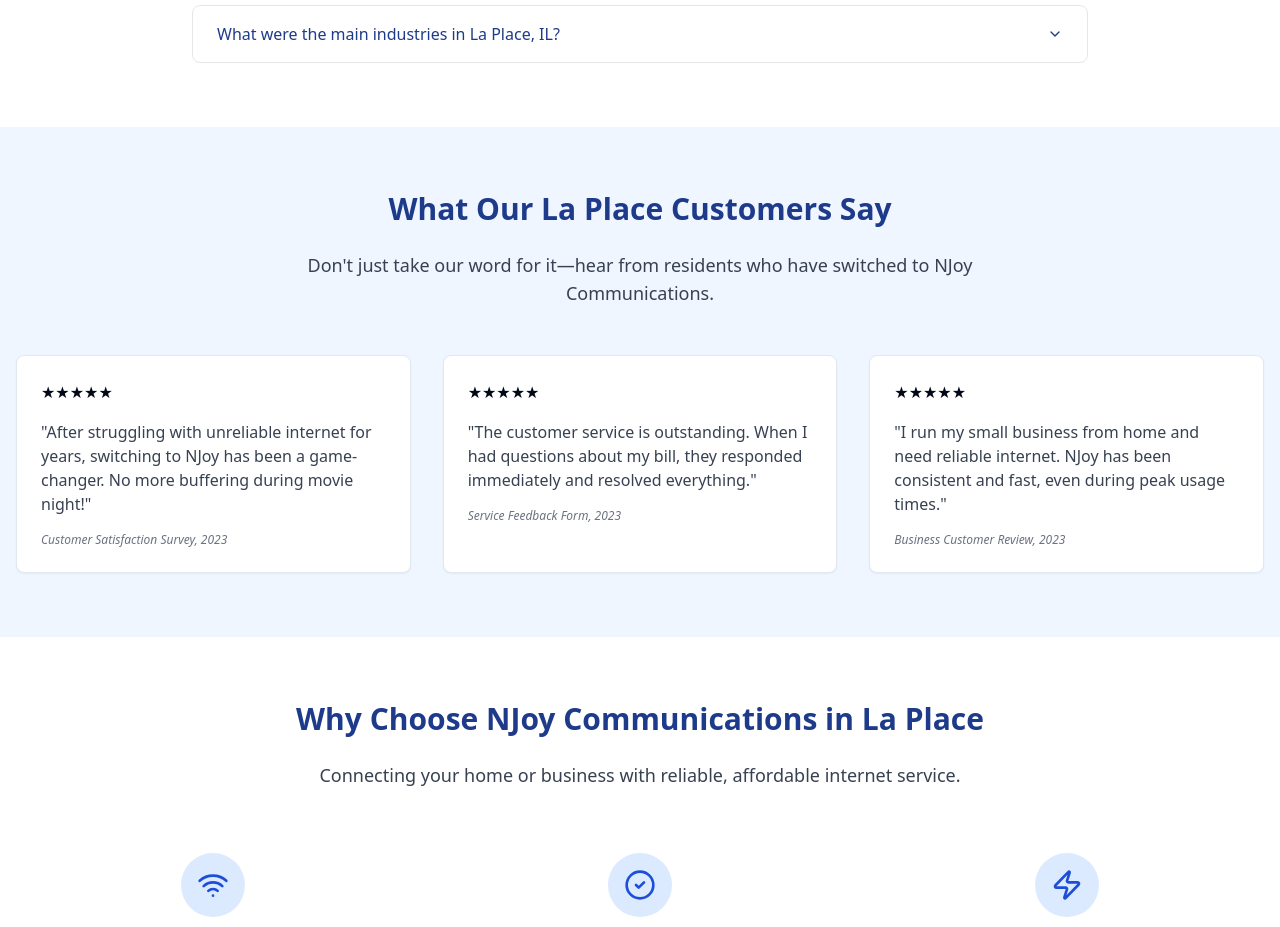
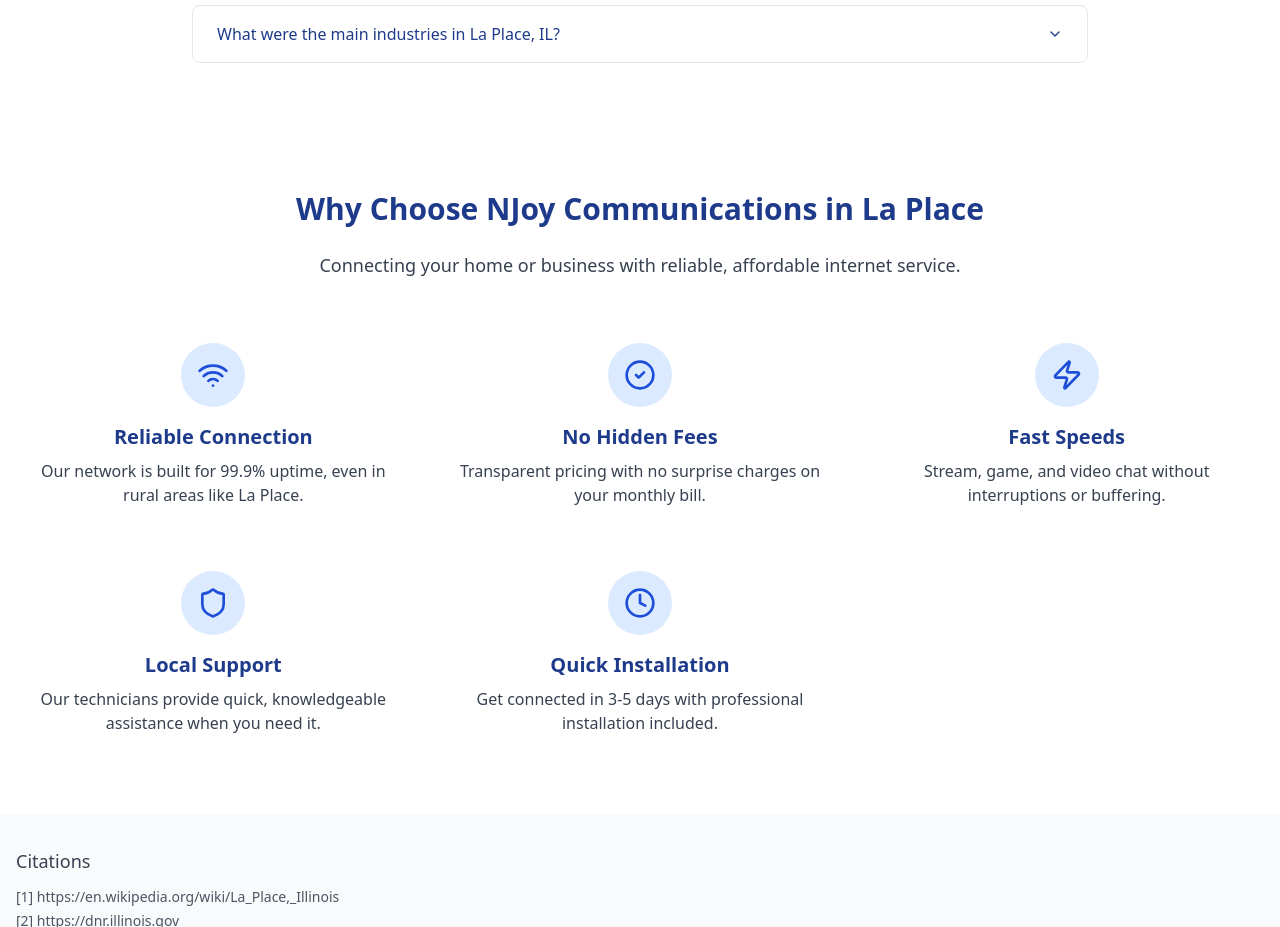
Before and after one commit to MrRich70/shareable-sites-galaxy, a React (Vite) app: page /la-place-il-internet-service-provider in a window 1280 px wide. Shown: the part 1820-2747 px from the top of the page. Built offline with nearby package versions, Linux system fonts and the light colour scheme.

Commit message:
Remove HappyCustomersSection component
Removes the HappyCustomersSection component from the LaPlaceIL page.

```diff
--- a/src/pages/LaPlaceIL.tsx
+++ b/src/pages/LaPlaceIL.tsx
@@ -5,7 +5,6 @@ import HeroSection from "@/components/laplace/HeroSection";
 import MapSection from "@/components/laplace/MapSection";
 import AttractionsSection from "@/components/laplace/AttractionsSection";
 import QuestionsSection from "@/components/laplace/QuestionsSection";
-import HappyCustomersSection from "@/components/laplace/HappyCustomersSection";
 import FeaturesSection from "@/components/laplace/FeaturesSection";
 
 const LaPlaceIL = () => {
@@ -16,7 +15,6 @@ const LaPlaceIL = () => {
         <MapSection />
         <AttractionsSection />
         <QuestionsSection />
-        <HappyCustomersSection />
         <FeaturesSection />
 
         {/* Citations Section */}
```
